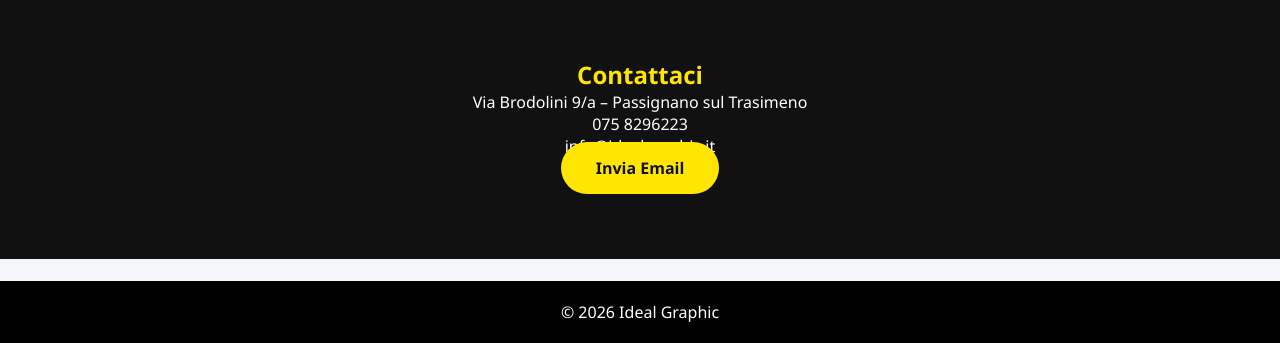
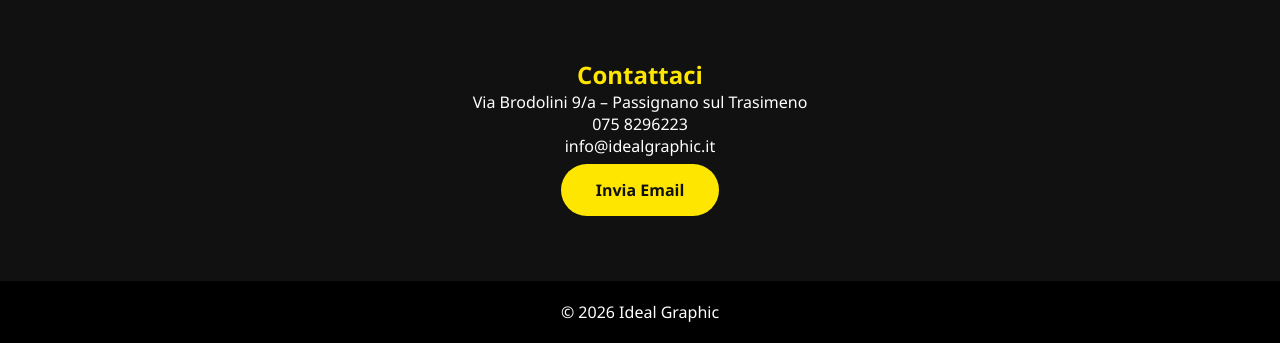
Before and after one commit to DanielRosadelli/IdealGraphic, a plain HTML site: page index.html in a window 1280 px wide. Shown: the part 2951-3294 px from the top of the page. Drawn offline with Linux system fonts and the light colour scheme.

Commit message:
Fix email section formatting in index.html

```diff
--- a/index.html
+++ b/index.html
@@ -130,11 +130,11 @@
 
   <p>Via Brodolini 9/a – Passignano sul Trasimeno</p>
   <p>075 8296223</p>
-  <p>info@idealgraphic.it</p>
+  <p>info@idealgraphic.it</p><br>
 
-  <a href="mailto:info@idealgraphic.it" class="btn">Invia Email</a><br>
+  <a href="mailto:info@idealgraphic.it" class="btn">Invia Email</a>
 
-</section><br>
+</section>
 
 <footer>
   <p>© 2026 Ideal Graphic</p>
```
